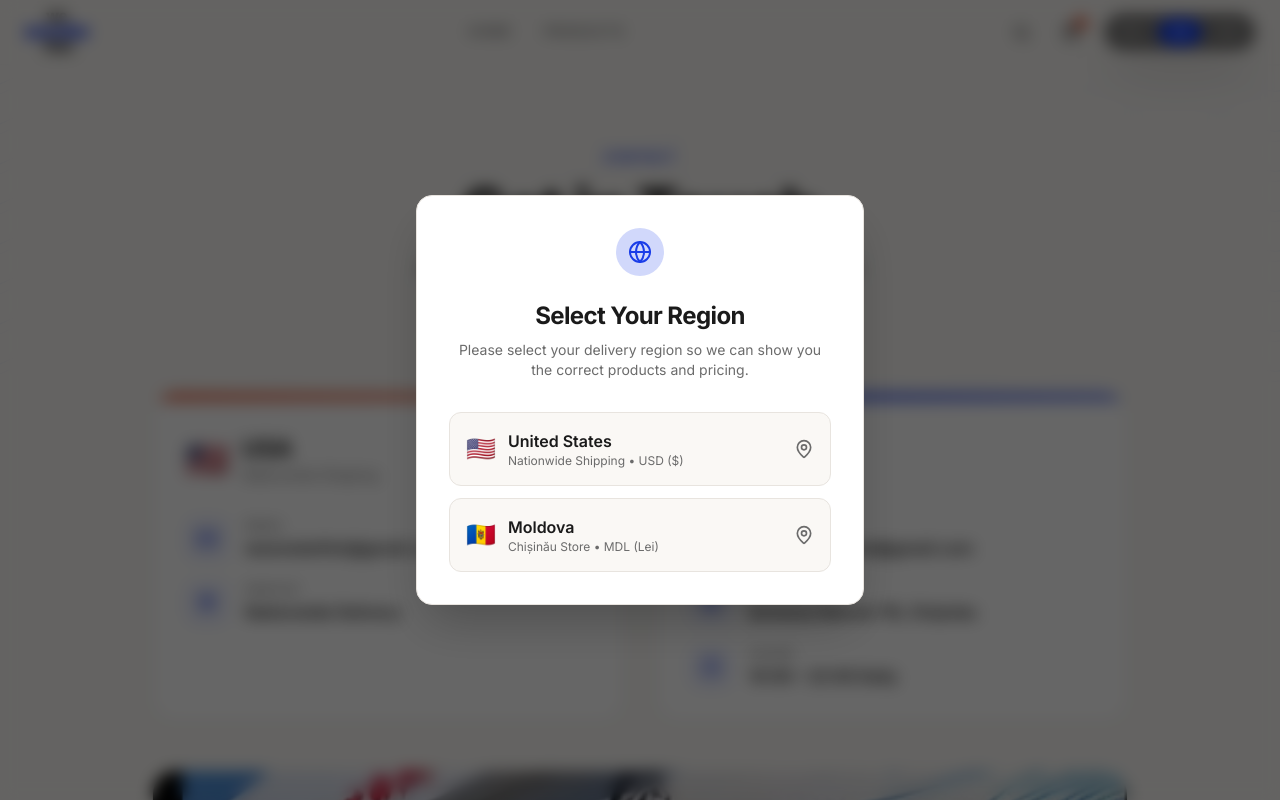
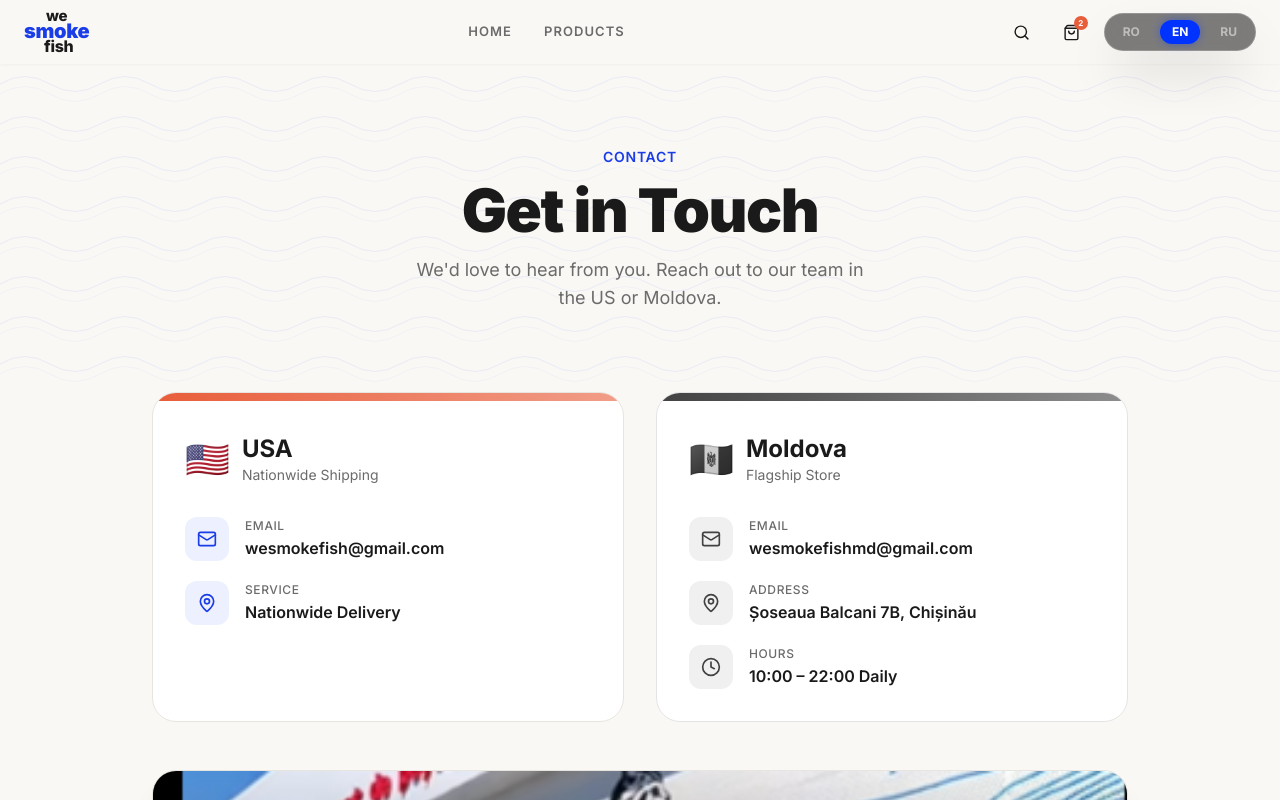
Before and after one commit to mike-data-science/WE-SMOKE-FISH, a Next.js app: page /contact in a window 1280 px wide. Shown: the top 800 px of the page. Built offline with nearby package versions, Linux system fonts and the light colour scheme.

Commit message:
Fix Prisma generation on Vercel and remove region modal

```diff
--- a/package.json
+++ b/package.json
@@ -3,6 +3,7 @@
   "version": "0.1.0",
   "private": true,
   "scripts": {
+    "postinstall": "prisma generate",
     "dev": "next dev",
     "build": "next build",
     "start": "next start",
--- a/src/app/layout.tsx
+++ b/src/app/layout.tsx
@@ -2,7 +2,6 @@ import type { Metadata } from "next";
 import { Inter } from "next/font/google";
 import "./globals.css";
 import Navbar from "@/components/Navbar";
-import RegionModal from "@/components/RegionModal";
 import ThemeProvider from "@/components/ThemeProvider";
 
 const inter = Inter({
@@ -33,7 +32,6 @@ export default function RootLayout({
               {children}
             </main>
           </div>
-          <RegionModal />
         </ThemeProvider>
       </body>
     </html>
--- a/src/store/useRegionStore.ts
+++ b/src/store/useRegionStore.ts
@@ -14,7 +14,7 @@ interface RegionState {
 export const useRegionStore = create<RegionState>()(
   persist(
     (set) => ({
-      region: null,
+      region: 'US',
       currency: '$',
       isHydrated: false,
       setRegion: (region) =>
```
